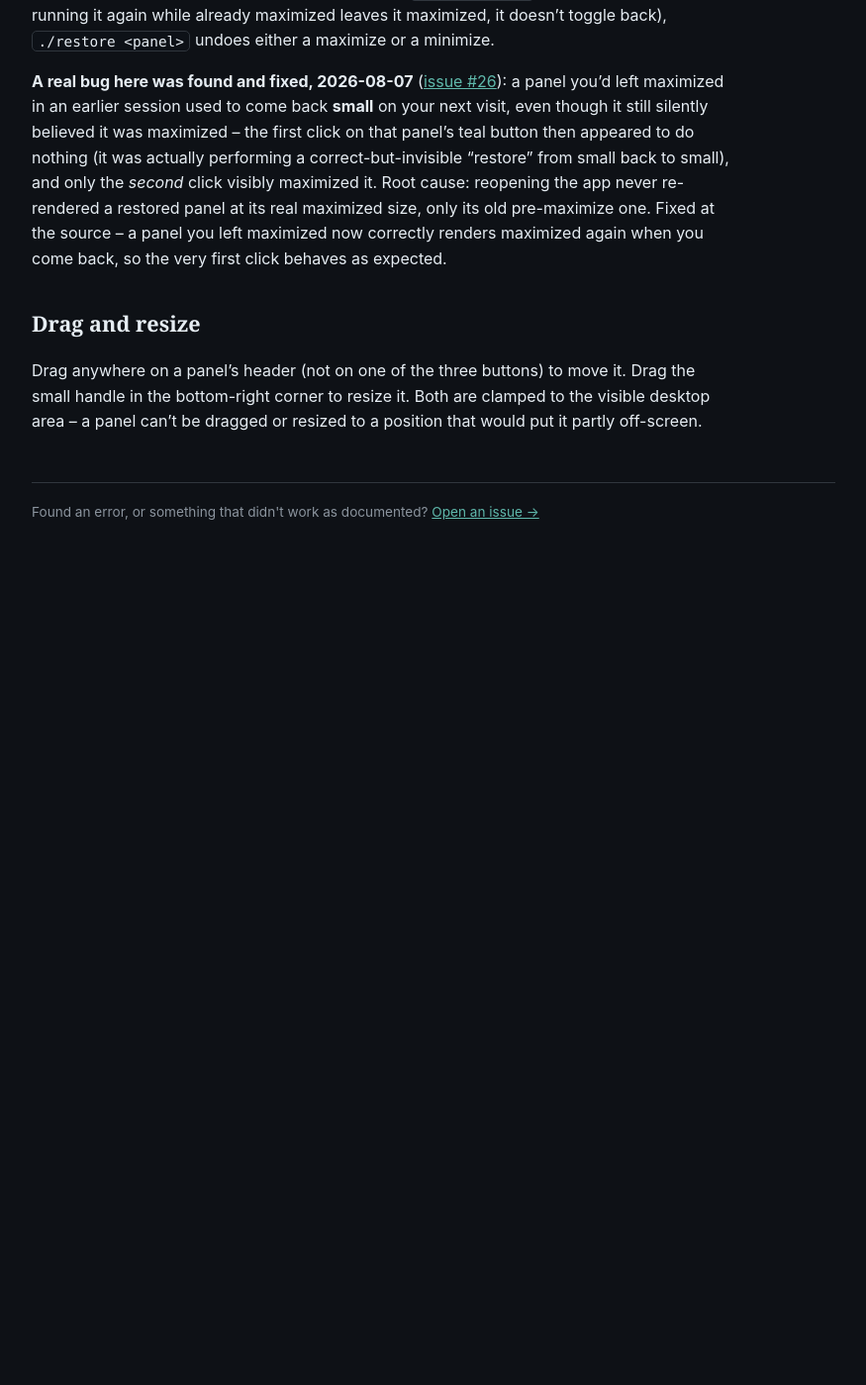
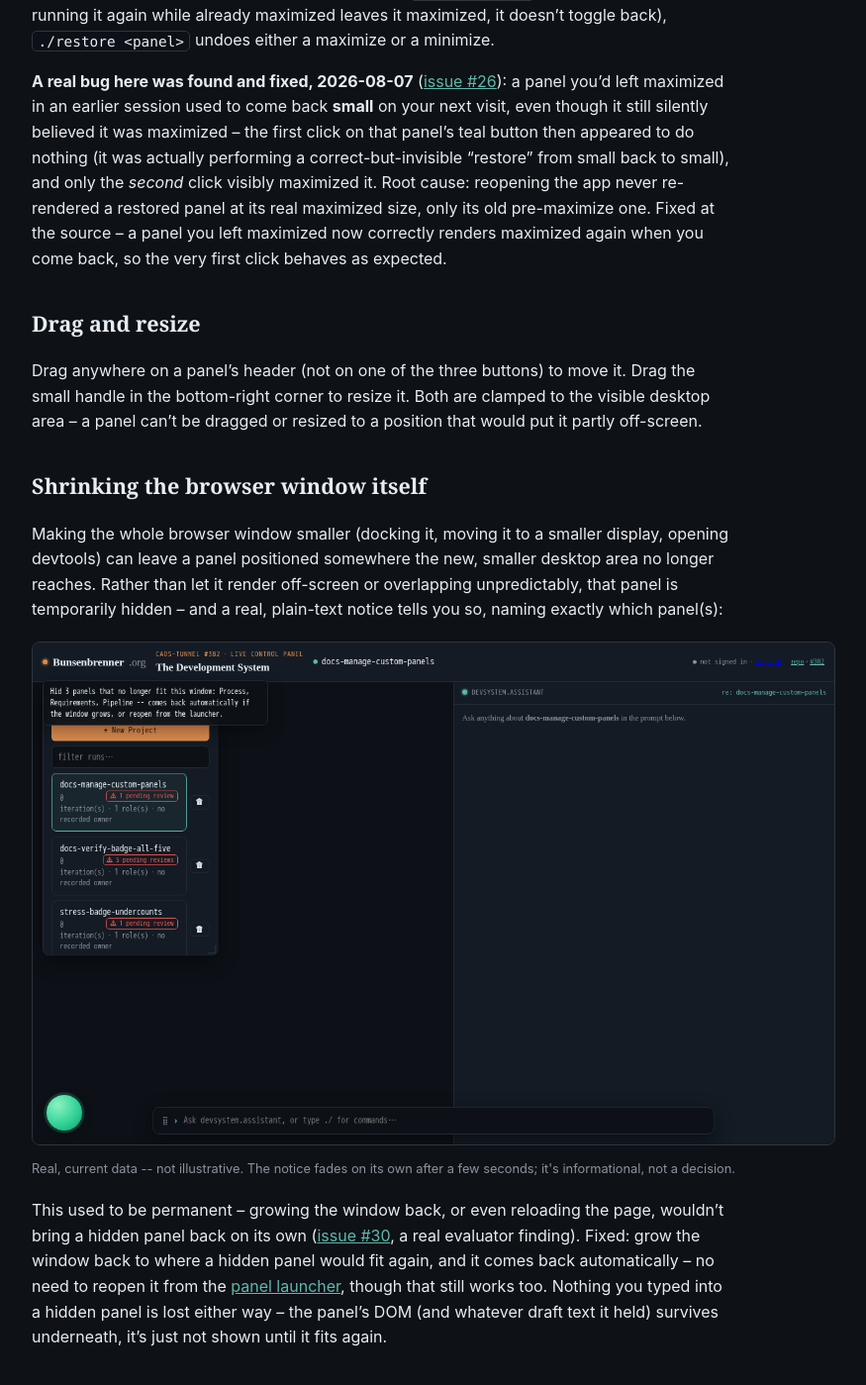
Before and after one commit to scimbe/CADS-devsystem-docs, a Jekyll site: the page built from _how-to/manage-panel-windows.md, in a window 1280 px wide and 1400 px high, scrolled down 2330 px. Shown: the whole window at 99% size, without its empty margins (322-1197 px from the left). Built offline with Jekyll 4.4.1, drawn with Linux system fonts in a browser that asks for light colours; before the commit the page ends 2923 px from its top, so only the background shows below that.

Commit message:
how-to: document the auto-hide/auto-restore-on-resize behavior (issue #30)
Real, previously-undocumented gap -- no docs anywhere mentioned that
shrinking the browser window can temporarily hide panels that no
longer fit, or the real notice/auto-restore behavior shipped across
CADS-devsystem@e0b72d4/cb7ea51. Live screenshot against the actual
deployment, real panel names, not illustrative.

```diff
--- a/_how-to/manage-panel-windows.md
+++ b/_how-to/manage-panel-windows.md
@@ -69,3 +69,22 @@ so the very first click behaves as expected.
 Drag anywhere on a panel's header (not on one of the three buttons) to move it. Drag the small
 handle in the bottom-right corner to resize it. Both are clamped to the visible desktop area -- a
 panel can't be dragged or resized to a position that would put it partly off-screen.
+
+## Shrinking the browser window itself
+
+Making the whole browser window smaller (docking it, moving it to a smaller display, opening
+devtools) can leave a panel positioned somewhere the new, smaller desktop area no longer reaches.
+Rather than let it render off-screen or overlapping unpredictably, that panel is temporarily
+hidden -- and a real, plain-text notice tells you so, naming exactly which panel(s):
+
+<figure>
+<img src="{{ '/assets/img/howto-panel-windows/05-viewport-fit-notice.png' | relative_url }}" alt="A notice reading 'Hid 3 panels that no longer fit this window: Process, Requirements, Pipeline -- comes back automatically if the window grows, or reopen from the launcher', shown top-left of the screen">
+<figcaption>Real, current data -- not illustrative. The notice fades on its own after a few seconds; it's informational, not a decision.</figcaption>
+</figure>
+
+This used to be permanent -- growing the window back, or even reloading the page, wouldn't bring a
+hidden panel back on its own ([issue #30](https://github.com/scimbe/CADS-devsystem/issues/30), a
+real evaluator finding). Fixed: grow the window back to where a hidden panel would fit again, and it
+comes back automatically -- no need to reopen it from the [panel launcher]({{ '/how-to/navigate-with-the-panel-launcher/' | relative_url }}),
+though that still works too. Nothing you typed into a hidden panel is lost either way -- the panel's
+DOM (and whatever draft text it held) survives underneath, it's just not shown until it fits again.
```
Also changed, not shown: assets/img/howto-panel-windows/05-viewport-fit-notice.png (added).
